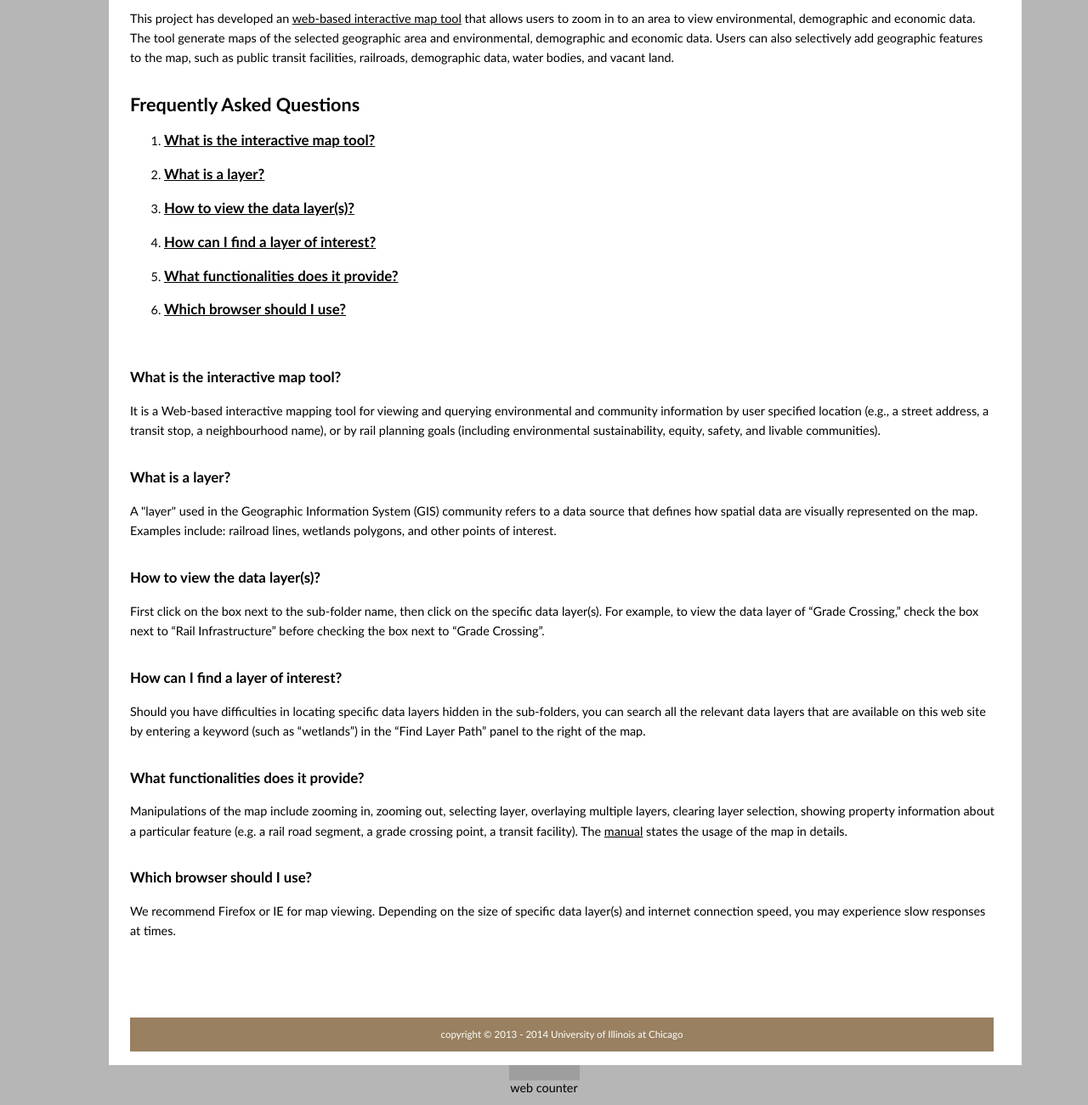
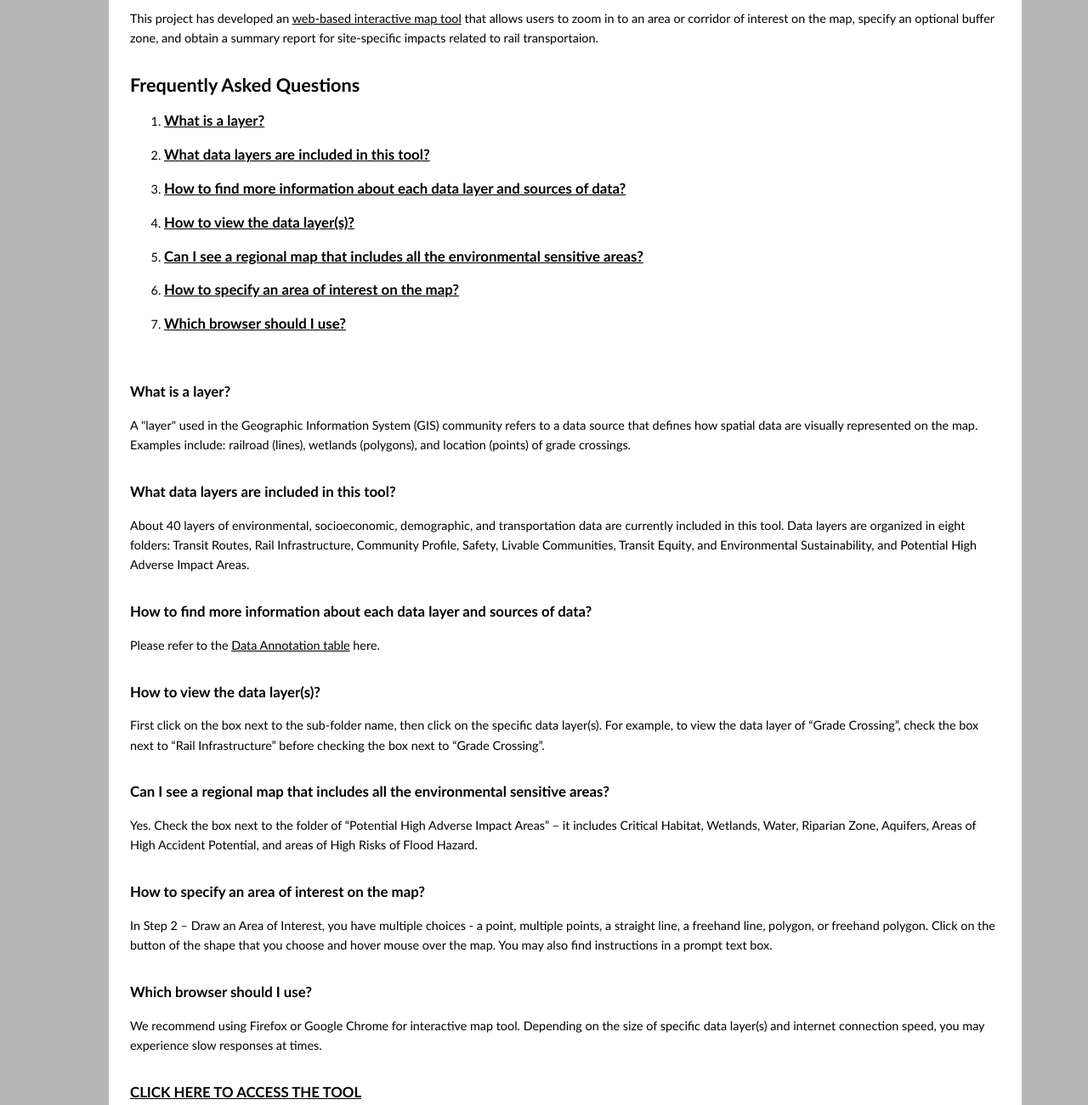
Before and after one commit to joysword/nurail, a plain HTML site: page map.html in a window 1280 px wide. Shown: the part 200-1501 px from the top of the page at 85% size. Drawn offline with Linux system fonts and the light colour scheme; grey boxes are pictures that could not be loaded.

Commit message:
updated map.html text

```diff
--- a/map.html
+++ b/map.html
@@ -57,7 +57,7 @@
 
 
                 <p>
-                    This project has developed an <a href="http://nurail.uic.edu/interactive_maptool.html" target="_blank"> web-based interactive map tool</a> that allows users to zoom in to an area to view environmental, demographic and economic data. The tool generate maps of the selected geographic area and environmental, demographic and economic data. Users can also selectively add geographic features to the map, such as public transit facilities, railroads, demographic data, water bodies, and vacant land.
+                    This project has developed an <a href="http://nurail.uic.edu/interactive_maptool.html" target="_blank"> web-based interactive map tool</a> that allows users to zoom in to an area or corridor of interest on the map, specify an optional buffer zone, and obtain a summary report for site-specific impacts related to rail transportaion.
 
 
                 </p>
@@ -70,71 +70,78 @@
 
                 <ol>
                     <li>
-                        <h3><a href="#What_is_it">What is the interactive map tool?</a>
+                        <h3><a href="#1">What is a layer?</a>
                         </h3>
                     </li>
                     <li>
-                        <h3><a href="#What_is_a_layer">What is a layer?</a>
+                        <h3><a href="#2">What data layers are included in this tool?</a>
                         </h3>
                     </li>
                     <li>
-                        <h3><a href="#How_to_view_layers">How to view the data layer(s)?</a>
+                        <h3><a href="#3">How to find more information about each data layer and sources of data?</a>
+                        </h3>
+                    <li>
+                        <h3><a href="#4">How to view the data layer(s)?</a>
                         </h3>
                     </li>
                     <li>
-                        <h3><a href="#How_to_find_a_layer">How can I find a layer of interest?</a>
+                        <h3><a href="#5">Can I see a regional map that includes all the environmental sensitive areas?</a>
                         </h3>
                     </li>
-
                     <li>
-                        <h3><a href="#What_are_functionalities">What functionalities does it provide?</a>
+                        <h3><a href="#6">How to specify an area of interest on the map?</a>
                         </h3>
                     </li>
-
                     <li>
-                        <h3><a href="#What_browser_should_I_use">Which browser should I use?</a>
+                        <h3><a href="#7">Which browser should I use?</a>
                         </h3>
                     </li>
                 </ol>
 
                 <h3>&nbsp;&nbsp;&nbsp;</h3>
                 <h3>
-                    <a name="What_is_it"></a>What is the interactive map tool?</h3>
+                    <a name="1"></a>What is a layer?</h3>
                 <p>
-                    It is a Web-based interactive mapping tool for viewing and querying environmental and community information by user specified location (e.g., a street address, a transit stop, a neighbourhood name), or by rail planning goals (including environmental sustainability, equity, safety, and livable communities).
+                    A "layer" used in the Geographic Information System (GIS) community refers to a data source that defines how spatial data are visually represented on the map. Examples include: railroad (lines), wetlands (polygons), and location (points) of grade crossings.
                 </p>
 
                 <h3>
-                    <a name="What_is_a_layer"></a>What is a layer?</h3>
+                    <a name="2"></a>What data layers are included in this tool?</h3>
                 <p>
-                    A "layer" used in the Geographic Information System (GIS) community refers to a data source that defines how spatial data are visually represented on the map. Examples include: railroad lines, wetlands polygons, and other points of interest.
+                    About 40 layers of environmental, socioeconomic, demographic, and transportation data are currently included in this tool. Data layers are organized in eight folders: Transit Routes, Rail Infrastructure, Community Profile, Safety, Livable Communities, Transit Equity, and Environmental Sustainability, and Potential High Adverse Impact Areas.
                 </p>
 
                 <h3>
-                    <a name="How_to_view_layers"></a>How to view the data layer(s)?</h3>
+                    <a name="3"></a>How to find more information about each data layer and sources of data?</h3>
                 <p>
-                    First click on the box next to the sub-folder name, then click on the specific data layer(s). For example, to view the data layer of “Grade Crossing,” check the box next to “Rail Infrastructure” before checking the box next to “Grade Crossing”.
+                    Please refer to the <a href="/doc/variable_annotation_12_15_2014.pdf">Data Annotation table</a> here.
                 </p>
 
                 <h3>
-                    <a name="How_to_find_a_layer"></a>How can I find a layer of interest?</h3>
+                    <a name="4"></a>How to view the data layer(s)?</h3>
                 <p>
-                    Should you have difficulties in locating specific data layers hidden in the sub-folders, you can search all the relevant data layers that are available on this web site by entering a keyword (such as “wetlands”) in the “Find Layer Path” panel to the right of the map.
+                    First click on the box next to the sub-folder name, then click on the specific data layer(s). For example, to view the data layer of “Grade Crossing”, check the box next to “Rail Infrastructure” before checking the box next to “Grade Crossing”.
                 </p>
 
                 <h3>
-                    <a name="What_are_functionalities"></a>What functionalities does it provide?</h3>
+                    <a name="5"></a>Can I see a regional map that includes all the environmental sensitive areas?</h3>
                 <p>
-                    Manipulations of the map include zooming in, zooming out, selecting layer, overlaying multiple layers, clearing layer selection, showing property information about a particular feature (e.g. a rail road segment, a grade crossing point, a transit facility). The <a href="manual.pdf" target="_blank">manual</a> states the usage of the map in details.
+                    Yes. Check the box next to the folder of “Potential High Adverse Impact Areas” – it includes Critical Habitat, Wetlands, Water, Riparian Zone, Aquifers, Areas of High Accident Potential, and areas of High Risks of Flood Hazard.
                 </p>
 
                 <h3>
-                    <a name="What_browser_should_I_use"></a>Which browser should I use?</h3>
+                    <a name="6"></a>How to specify an area of interest on the map?</h3>
                 <p>
-                    We recommend Firefox or IE for map viewing. Depending on the size of specific data layer(s) and internet connection speed, you may experience slow responses at times.
+                    In Step 2 – Draw an Area of Interest, you have multiple choices - a point, multiple points, a straight line, a freehand line, polygon, or freehand polygon. Click on the button of the shape that you choose and hover mouse over the map. You may also find instructions in a prompt text box.
                 </p>
 
+                <h3>
+                    <a name="7"></a>Which browser should I use?</h3>
+                <p>
+                    We recommend using Firefox or Google Chrome for interactive map tool. Depending on the size of specific data layer(s) and internet connection speed, you may experience slow responses at times.
+                </p>
 
+                <h3><a href="/interactive_maptool.html" target="_blank">CLICK HERE TO ACCESS THE TOOL</a></h3>
 
 
                 <p>&nbsp;</p>
```
